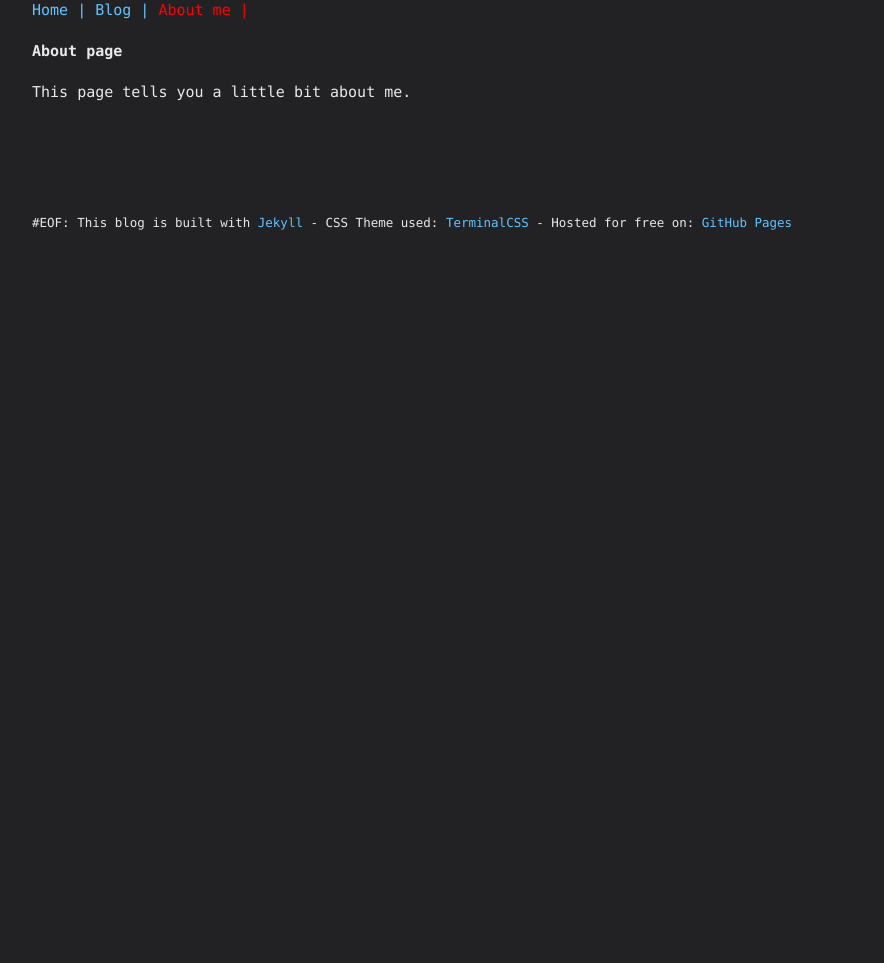
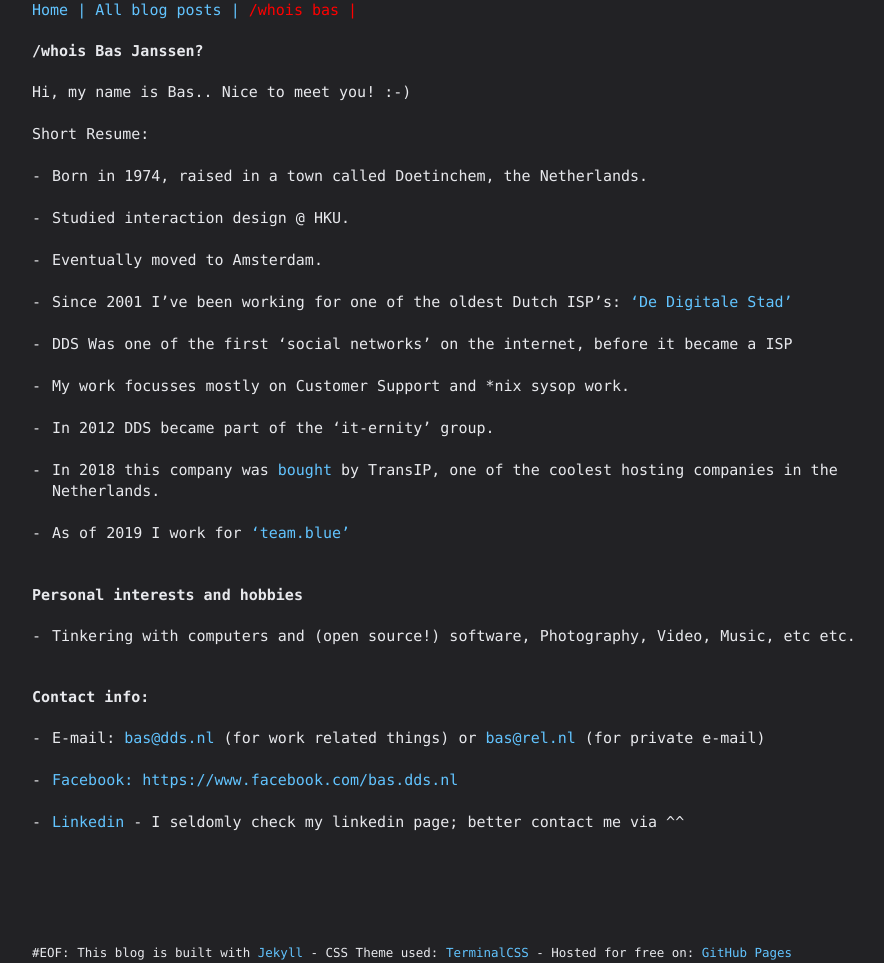
Before and after one commit to basdds/basdds.github.io, a Jekyll site: the page built from about.md, in a window 1280 px wide. Shown: the whole page, without its empty margins (178-1062 px from the left). Built offline with Jekyll 4.4.1, drawn with Linux system fonts in a browser that asks for light colours; before the commit the page ends 900 px from its top, so only the background shows below that.

Commit message:
site update

```diff
--- a/_data/navigation.yml
+++ b/_data/navigation.yml
@@ -1,6 +1,6 @@
 - name: Home |
   link: /
-- name: Blog |
+- name: All blog posts |
   link: /blog.html
-- name: About me |
+- name: /whois bas |
   link: /about.html
--- a/about.md
+++ b/about.md
@@ -1,7 +1,39 @@
 ---
 layout: default
-title: About
+title: About me
 ---
-# About page
+# /whois Bas Janssen?
 
-This page tells you a little bit about me.
+Hi, my name is Bas.. Nice to meet you! :-)
+
+Short Resume:
+
+* Born in 1974, raised in a town called Doetinchem, the Netherlands.
+
+* Studied interaction design @ HKU.
+
+* Eventually moved to Amsterdam.
+
+* Since 2001 I've been working for one of the oldest Dutch ISP's: ['De Digitale Stad'](https://www.dds.nl){:target="_blank"}
+
+* DDS Was one of the first 'social networks' on the internet, before it became a ISP
+
+* My work focusses mostly on Customer Support and *nix sysop work.
+
+* In 2012 DDS became part of the 'it-ernity' group.
+
+* In 2018 this company was [bought](https://www.dds.nl/dds/transip.php){:target="_blank"} by TransIP, one of the coolest hosting companies in the Netherlands.
+
+* As of 2019 I work for ['team.blue'](https://team.blue/){:target="_blank"}
+
+# Personal interests and hobbies
+
+* Tinkering with computers and (open source!) software, Photography, Video, Music, etc etc.
+
+# Contact info:
+
+* E-mail: [bas@dds.nl](mailto:bas@dds.nl) (for work related things) or [bas@rel.nl](mailto:bas@rel.nl) (for private e-mail)
+
+* [Facebook: https://www.facebook.com/bas.dds.nl](https://www.facebook.com/bas.dds.nl){:target="_blank"}
+
+* [Linkedin](https://www.linkedin.com/in/bas-janssen-0422bb8a/){:target="_blank"} - I seldomly check my linkedin page; better contact me via ^^
```
Also changed, not shown: 5 other files.
